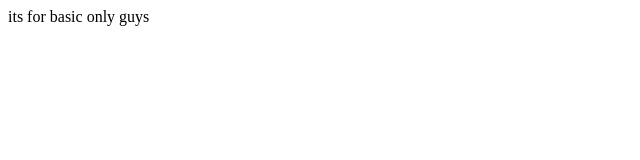
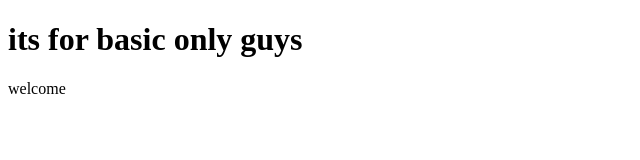
Before and after one commit to binusahal/EXAMPLE, a plain HTML site: page index.html in a window 1280 px wide. Shown: the whole page, without its empty margins (0-640 px from the left). Drawn offline with Linux system fonts and the light colour scheme.

Commit message:
initial commit

```diff
--- a/index.html
+++ b/index.html
@@ -7,6 +7,7 @@
     <title>Tijaabo</title>
 </head>
 <body>
-    its for basic only guys
+   <h1> its for basic only guys </h1>
+   <p>welcome </p>
 </body>
 </html>
```
